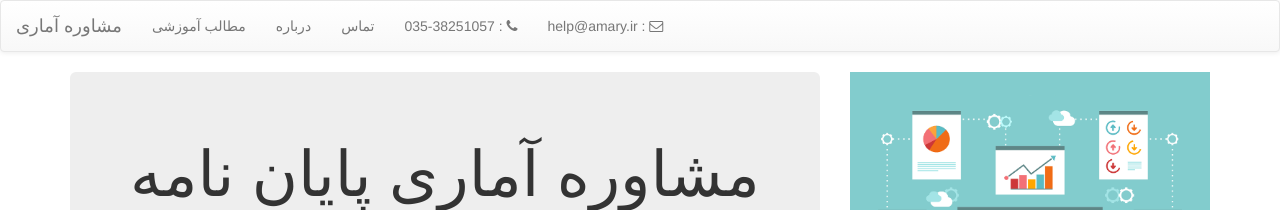
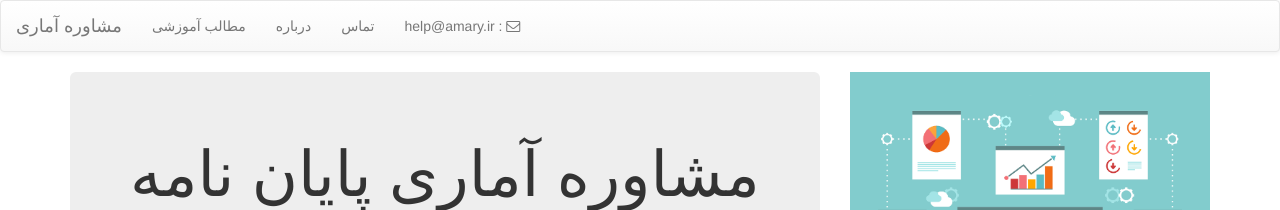
Before and after one commit to mahmoudmy/amary, a Jekyll site: the page built from index.html, in a window 1280 px wide. Shown: the top 210 px of the page. Built offline with Jekyll 4.4.1, drawn with Linux system fonts in a browser that asks for light colours; nearby versions of some CDN libraries; some web fonts are replaced; library files that are not in the unit come from our copies.

Commit message:
remove phone temorary

```diff
--- a/_includes/themes/bootstrap-3/default.html
+++ b/_includes/themes/bootstrap-3/default.html
@@ -88,7 +88,7 @@
 			</ul>
 
 			<ul class="nav navbar-nav tamas">
-				<li><a href="#">035-38251057 : <i class="fa fa-phone"></i></a></li>
+				<!--<li><a href="#">035-38251057 : <i class="fa fa-phone"></i></a></li>-->
 				<li><a href="mailto:help@amary.ir">help@amary.ir : <i class="fa fa-envelope-o"></i></a></li>
 			</ul>
 
```
